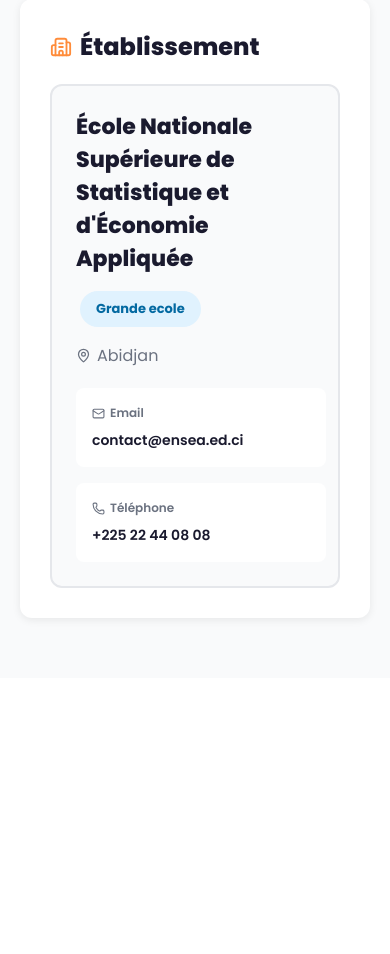
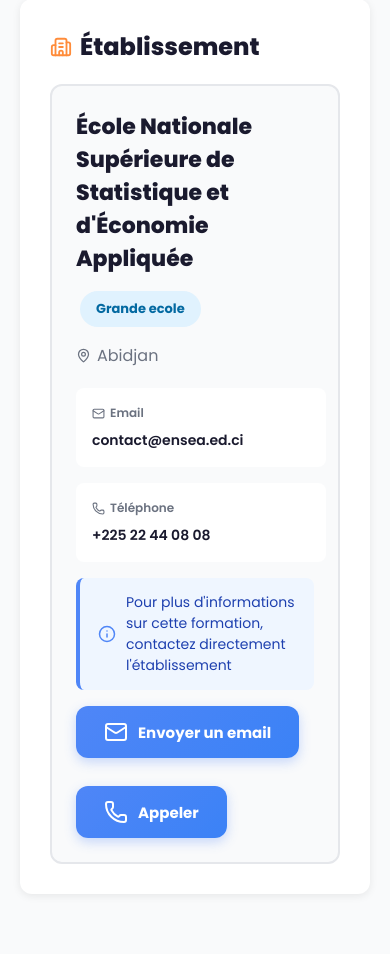
Before and after one commit to bambafranck/BoussoleScolaire, a PHP site: page /detail_formation.php?id=38 in a window 390 px wide. Shown: the part 1523-2477 px from the top of the page. Before the commit the page ends 2145 px from the top, so only its background shows below. Run offline with PHP 8.4, Linux system fonts and the light colour scheme; a user stored in the database is signed in; data comes from the database, SQL or seed files in the repository.

Commit message:
Corrige la connexion database et ajoute les liens externes des établissements
- Fix detail_formation.php pour utiliser config/database.php au lieu d'une connexion en dur
- Résout l'erreur SQLSTATE[HY000] [2002] après hébergement
- Ajoute les liens externes vers les sites web des établissements dans detail_filiere.php
- Ajoute les liens externes vers les sites web des établissements dans detail_formation.php
- Ajoute des boutons de contact (email, téléphone) dans detail_formation.php
- Crée config/database.HEBERGEMENT.php avec instructions pour l'hébergement
- Ajoute remove_liens_filieres.sql pour supprimer les liens externes de filières

🤖 Generated with [Claude Code](https://claude.com/claude-code)

Co-Authored-By: Claude <noreply@anthropic.com>

```diff
--- a/detail_formation.php
+++ b/detail_formation.php
@@ -4,12 +4,8 @@
  * Fichier: detail_formation.php
  */
 
-try {
-    $pdo = new PDO("mysql:host=localhost;dbname=boussolescolaire;charset=utf8mb4", "root", "");
-    $pdo->setAttribute(PDO::ATTR_ERRMODE, PDO::ERRMODE_EXCEPTION);
-} catch (PDOException $e) {
-    die("Erreur : " . $e->getMessage());
-}
+session_start();
+require_once 'config/database.php';
 
 $id_offre = isset($_GET['id']) ? (int)$_GET['id'] : 0;
 if (!$id_offre) {
@@ -23,7 +19,7 @@ function isEmoji($str) {
 
 $stmt = $pdo->prepare("
     SELECT
-        o.id_offre, o.titre_offre, o.type_formation, o.duree, o.cout,
+        o.id_offre, o.titre_offre, o.type_formation, o.duree, o.cout, o.id_etablissement,
         o.places_disponibles, o.date_debut, o.date_limite_inscription,
         f.nom_filiere, f.description as filiere_description, f.icone, f.debouches,
         e.nom_etablissement, e.ville, e.type_etablissement, e.adresse, e.email, e.telephone, e.site_web
@@ -119,6 +115,46 @@ $autres_formations = $stmt->fetchAll(PDO::FETCH_ASSOC);
         .deadline-box .lucide { width: 18px; height: 18px; color: #92400e; margin-top: 2px; flex-shrink: 0; }
         .location-row { display: flex; align-items: center; gap: 6px; color: #6b7280; margin: 12px 0; }
         .location-row .lucide { width: 15px; height: 15px; }
+        .btn-info-etablissement {
+            display: inline-flex;
+            align-items: center;
+            gap: 10px;
+            padding: 14px 28px;
+            background: linear-gradient(135deg, #4f86f7 0%, #3b82f6 100%);
+            color: white;
+            border: none;
+            border-radius: 12px;
+            font-weight: 700;
+            font-size: 15px;
+            text-decoration: none;
+            transition: all 0.3s;
+            box-shadow: 0 4px 12px rgba(79, 134, 247, 0.3);
+            margin-top: 16px;
+        }
+        .btn-info-etablissement:hover {
+            transform: translateY(-2px);
+            box-shadow: 0 6px 20px rgba(79, 134, 247, 0.4);
+            background: linear-gradient(135deg, #3b82f6 0%, #2563eb 100%);
+        }
+        .btn-info-etablissement i { width: 20px; height: 20px; }
+        .info-message {
+            background: #eff6ff;
+            border-left: 4px solid #4f86f7;
+            padding: 14px 18px;
+            border-radius: 8px;
+            margin-top: 16px;
+            font-size: 14px;
+            color: #1e40af;
+            display: flex;
+            align-items: center;
+            gap: 10px;
+        }
+        .info-message .lucide {
+            width: 18px;
+            height: 18px;
+            color: #4f86f7;
+            flex-shrink: 0;
+        }
     </style>
 </head>
 <body>
@@ -223,7 +259,16 @@ $autres_formations = $stmt->fetchAll(PDO::FETCH_ASSOC);
             <i data-lucide="building-2"></i> Établissement
         </div>
         <div class="etablissement-box">
-            <h3><?php echo htmlspecialchars($formation['nom_etablissement']); ?></h3>
+            <h3>
+                <?php if (!empty($formation['site_web'])): ?>
+                <a href="<?php echo htmlspecialchars($formation['site_web']); ?>" target="_blank" rel="noopener noreferrer" style="color: inherit; text-decoration: none; display: inline-flex; align-items: center; gap: 10px;">
+                    <?php echo htmlspecialchars($formation['nom_etablissement']); ?>
+                    <i data-lucide="external-link" style="width:22px;height:22px;color:#ff8c3a;"></i>
+                </a>
+                <?php else: ?>
+                <?php echo htmlspecialchars($formation['nom_etablissement']); ?>
+                <?php endif; ?>
+            </h3>
             <span class="badge badge-blue">
                 <?php echo ucfirst(str_replace('_', ' ', htmlspecialchars($formation['type_etablissement']))); ?>
             </span>
@@ -253,11 +298,31 @@ $autres_formations = $stmt->fetchAll(PDO::FETCH_ASSOC);
                 </div>
                 <?php endif; ?>
             </div>
-            <?php if ($formation['site_web']): ?>
-            <a href="<?php echo htmlspecialchars($formation['site_web']); ?>" target="_blank" class="btn-website">
-                <i data-lucide="external-link"></i> Visiter le site
-            </a>
-            <?php endif; ?>
+
+            <div class="info-message">
+                <i data-lucide="info"></i>
+                <span>Pour plus d'informations sur cette formation, contactez directement l'établissement</span>
+            </div>
+
+            <div style="display: flex; gap: 12px; flex-wrap: wrap;">
+                <?php if ($formation['site_web']): ?>
+                <a href="<?php echo htmlspecialchars($formation['site_web']); ?>" target="_blank" class="btn-website">
+                    <i data-lucide="external-link"></i> Visiter le site
+                </a>
+                <?php endif; ?>
+
+                <?php if ($formation['email']): ?>
+                <a href="mailto:<?php echo htmlspecialchars($formation['email']); ?>?subject=Demande d'information - <?php echo urlencode($formation['titre_offre']); ?>" class="btn-info-etablissement">
+                    <i data-lucide="mail"></i> Envoyer un email
+                </a>
+                <?php endif; ?>
+
+                <?php if ($formation['telephone']): ?>
+                <a href="tel:<?php echo htmlspecialchars($formation['telephone']); ?>" class="btn-info-etablissement">
+                    <i data-lucide="phone"></i> Appeler
+                </a>
+                <?php endif; ?>
+            </div>
         </div>
     </div>
 
--- /dev/null
+++ b/remove_liens_filieres.sql
@@ -0,0 +1,4 @@
+-- Script pour supprimer la colonne lien_externe de la table filiere
+-- À exécuter dans phpMyAdmin
+
+ALTER TABLE `filiere` DROP COLUMN `lien_externe`;
```
Also changed, not shown: config/database.HEBERGEMENT.php (added, +170 -0 lines), detail_filiere.php (+51 -6 lines).
